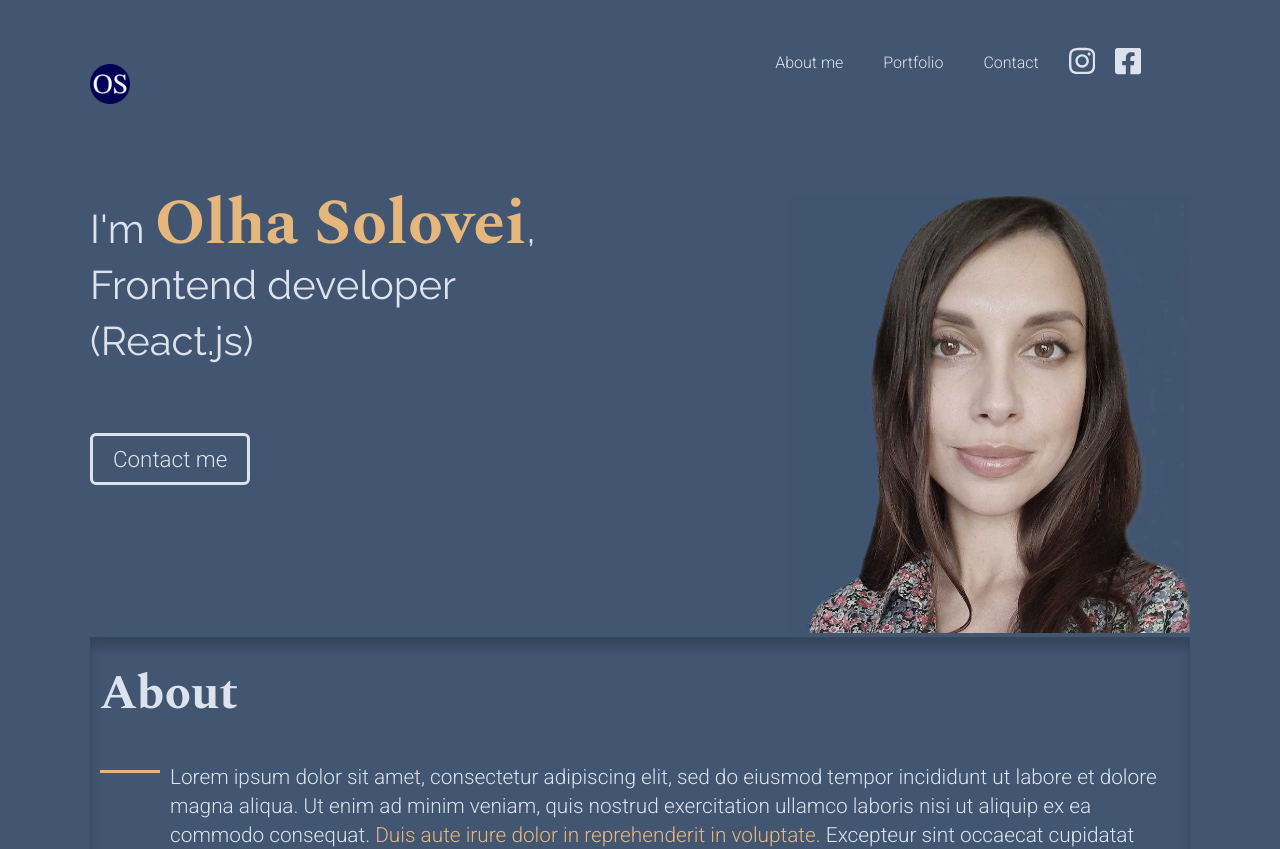
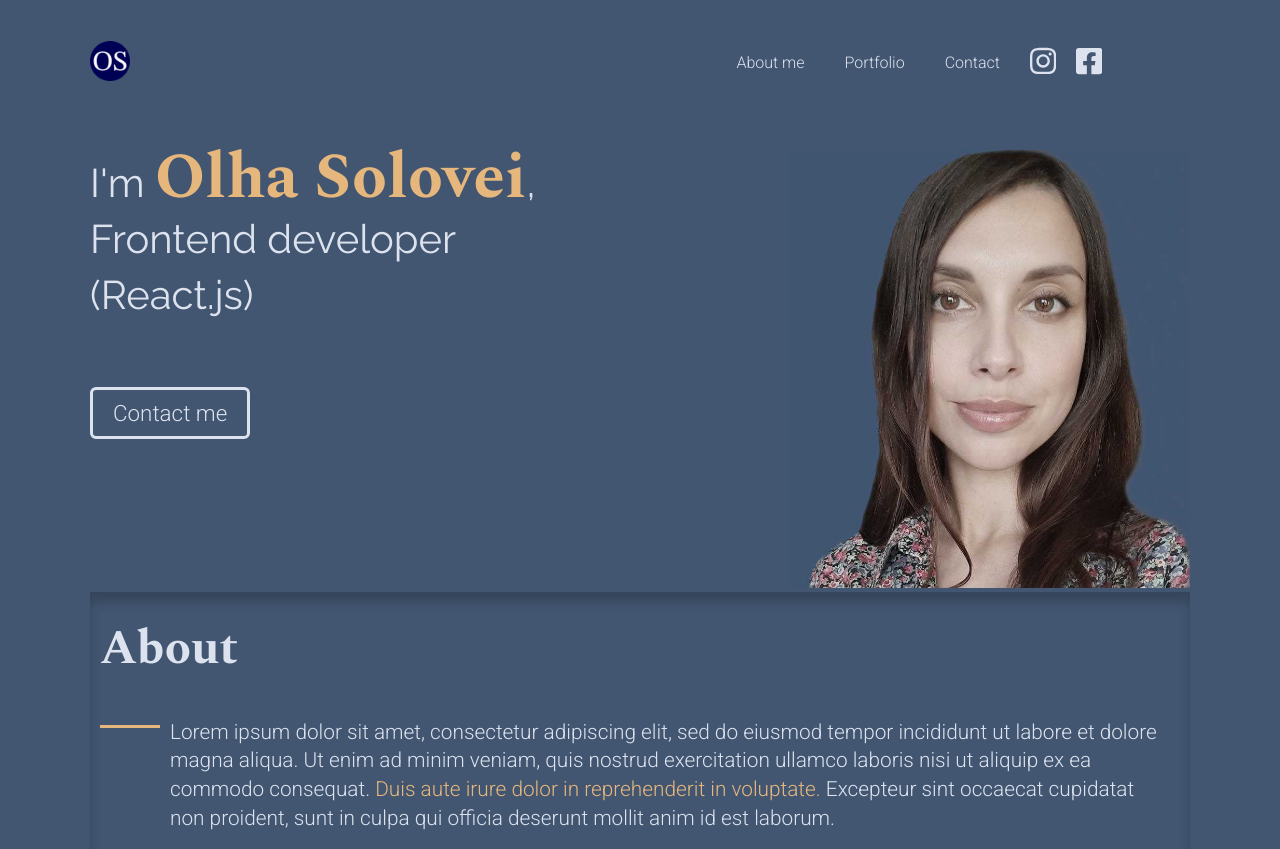
Before and after one commit to Olha-Solovei/portfolio, a React (Create React App) app: page / in a window 1280 px wide. Shown: the top 849 px of the page. Built offline with nearby package versions, Linux system fonts and the light colour scheme.

Commit message:
fixed navbar's leveling

```diff
--- a/src/components/Navbar.js
+++ b/src/components/Navbar.js
@@ -3,16 +3,15 @@ import "../styles/navbar.css"
 import { FaBars, FaTimes } from "react-icons/fa"
 
 function Navbar() {
-
-    const navRef = useRef()
-    const showNavBar = () => {
-        navRef.current.classList.toggle("responsive")
-    }
+  const navRef = useRef()
+  const showNavBar = () => {
+    navRef.current.classList.toggle("responsive")
+  }
 
   return (
-    <div>
+    <div className="navbar">
       <nav ref={navRef}>
-        <a href='#top'>About me</a>
+        <a href='#nav-about'>About me</a>
         <a href='#top'>Portfolio</a>
         <a href='#top'>Contact</a>
         <a className='social' href='#top'>
@@ -31,11 +30,13 @@ function Navbar() {
             <path d='M400 32H48A48 48 0 0 0 0 80v352a48 48 0 0 0 48 48h137.25V327.69h-63V256h63v-54.64c0-62.15 37-96.48 93.67-96.48 27.14 0 55.52 4.84 55.52 4.84v61h-31.27c-30.81 0-40.42 19.12-40.42 38.73V256h68.78l-11 71.69h-57.78V480H400a48 48 0 0 0 48-48V80a48 48 0 0 0-48-48z' />
           </svg>
         </a>
-        <button className="nav-btn nav-close-btn" onClick={showNavBar}>
+        <button
+          className='nav-btn nav-close-btn'
+          onClick={showNavBar}>
           <FaTimes />
         </button>
       </nav>
-      <button className="nav-btn" onClick={showNavBar}>
+      <button className='nav-btn' onClick={showNavBar}>
         <FaBars />
       </button>
     </div>
--- a/src/styles/navbar.css
+++ b/src/styles/navbar.css
@@ -1,8 +1,10 @@
+.navbar{
+  display: flex;
+}
 nav {
   display: flex;
   align-items: center;
 }
-
 nav a {
   color: var(--light-gray);
   text-decoration: none;
@@ -11,9 +13,6 @@ nav a {
 nav a.social {
   padding: 0;
 }
-/* nav a:not(:last-child) {
-    padding-left: 40px;
-} */
 nav a:hover {
   color: #fff;
 }
@@ -33,7 +32,6 @@ nav a:hover {
     padding: 20px;
   }
 }
-
 .nav-btn {
   padding: 5px;
   cursor: pointer;
@@ -45,7 +43,6 @@ nav a:hover {
   visibility: hidden;
   opacity: 0;
 }
-
 @media (max-width: 768px) {
   .nav-btn {
     visibility: visible;
@@ -62,7 +59,7 @@ nav a:hover {
     align-items: center;
     justify-content: center;
     gap: 1.5rem;
-    background-color: var(--bg-lighter);
+    background-color: var(--bg-dark);
     transition: 0.5s;
     transform: translateY(-100vh);
     z-index: 20;
```
